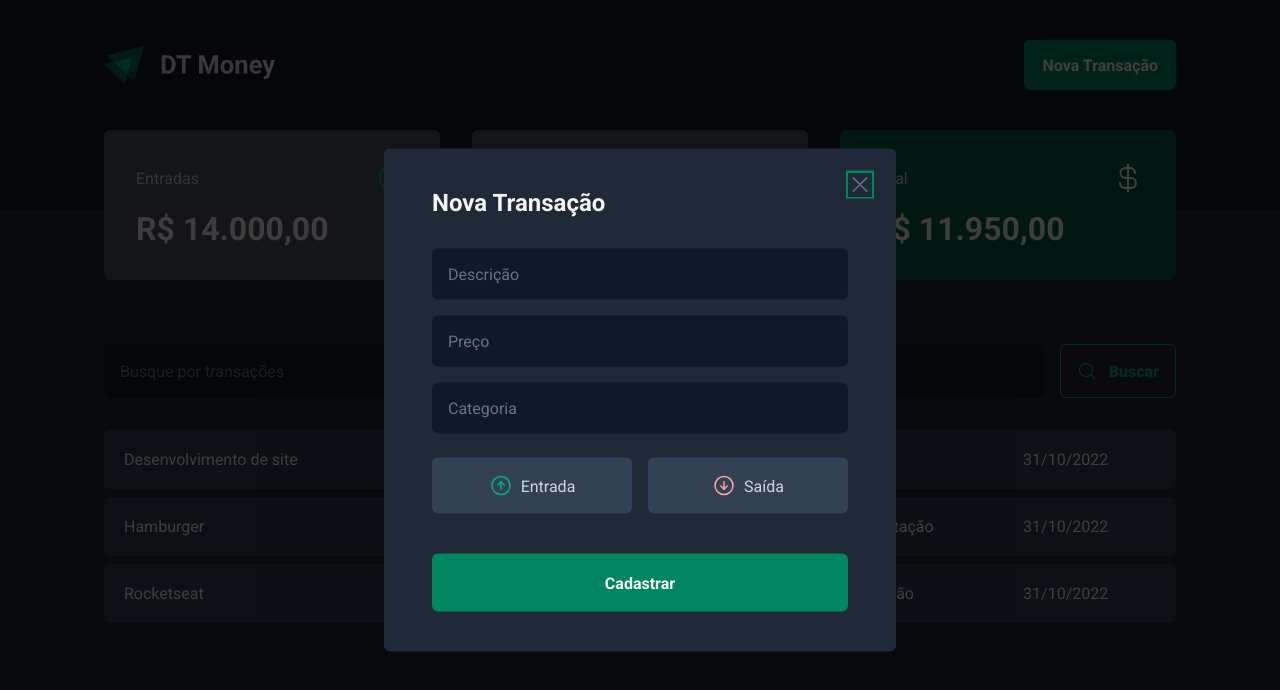
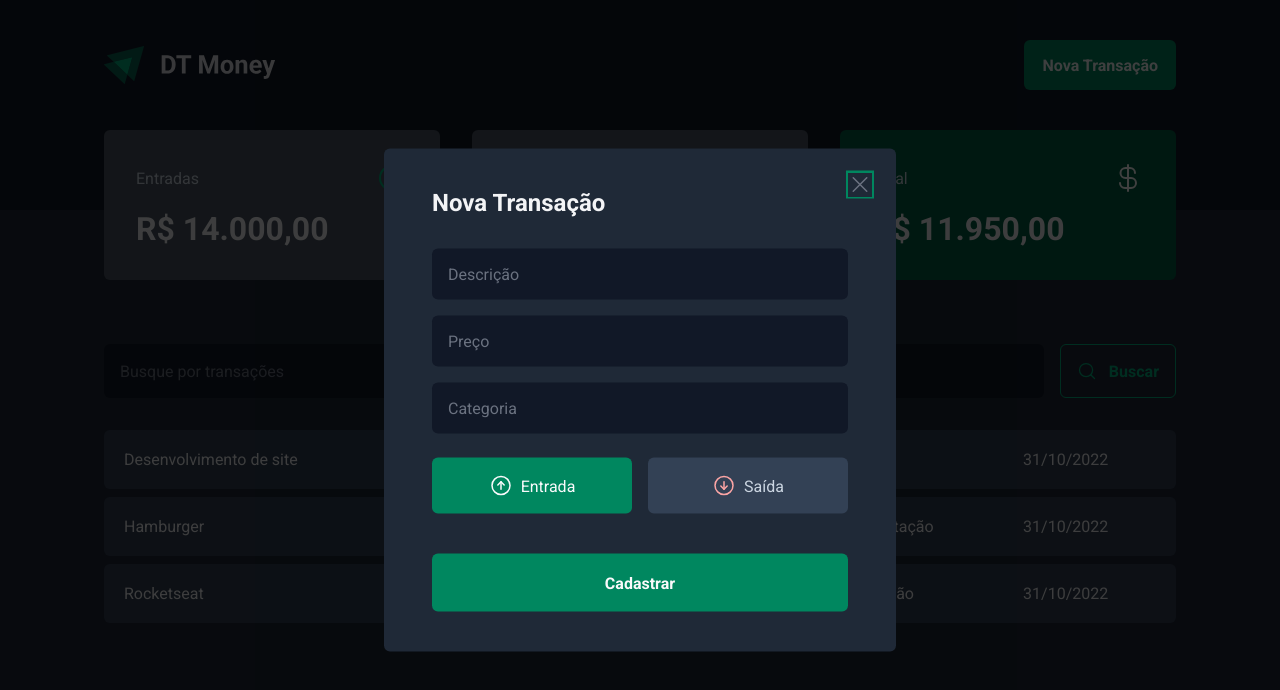
Before and after one commit to MarcoDevelop/03-dt-money, a React (Vite) app: page / in a window 1280 px wide. Both pictures are taken after a click on the button "Nova Transação". Shown: the top 690 px of the page. Built offline with nearby package versions, Linux system fonts and the light colour scheme; data requests are answered from the project's data file.

Commit message:
Controlled components

```diff
--- a/src/components/NewTransactionModal/index.tsx
+++ b/src/components/NewTransactionModal/index.tsx
@@ -1,7 +1,7 @@
 import { zodResolver } from '@hookform/resolvers/zod'
 import * as Dialog from '@radix-ui/react-dialog'
 import { ArrowCircleDown, ArrowCircleUp, Radio, X } from 'phosphor-react'
-import { useForm } from 'react-hook-form'
+import { Controller, useForm } from 'react-hook-form'
 import * as z from 'zod'
 
 import {
@@ -24,11 +24,15 @@
 
 export function NewTransactionModal() {
   const {
+    control,
     register,
     handleSubmit,
     formState: { isSubmitting },
   } = useForm<NewTransactionFormInputs>({
     resolver: zodResolver(newTransactionFormSchema),
+    defaultValues: {
+      type: 'income',
+    },
   })
 
   async function handleCreateNewTransaction(data: NewTransactionFormInputs) {
@@ -68,7 +72,15 @@
             {...register('category')}
           />
 
-          <TransactionType>
+          <Controller
+            control={control}
+            name="type"
+            render={({ field }) => {
+              return (
+                <TransactionType
+                  onValueChange={field.onChange}
+                  value={field.value}
+                >
                   <TransactionTypeButton variant="income" value="income">
                     <ArrowCircleUp size={24} />
                     Entrada
@@ -79,6 +91,9 @@
                     Saída
                   </TransactionTypeButton>
                 </TransactionType>
+              )
+            }}
+          />
 
           <button type="submit" disabled={isSubmitting}>
             Cadastrar
```
Lines whose indentation alone changed are shown as unchanged.
